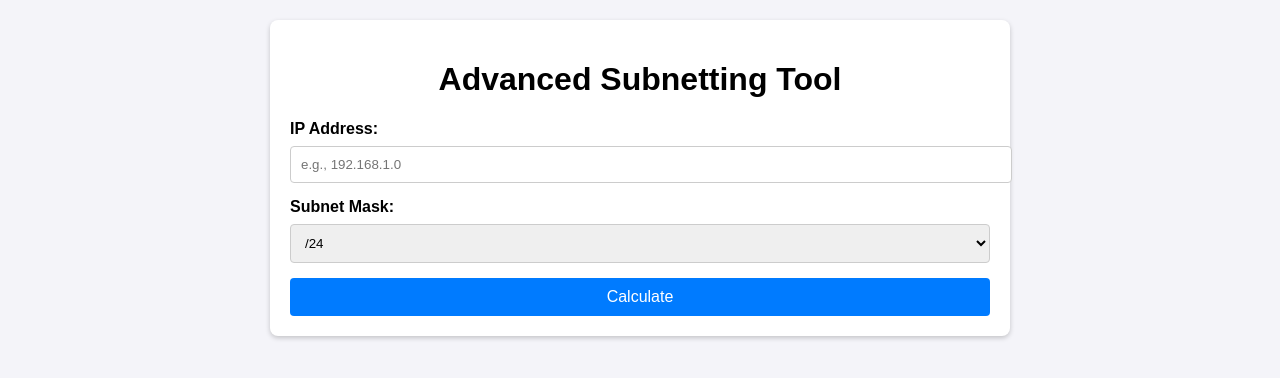
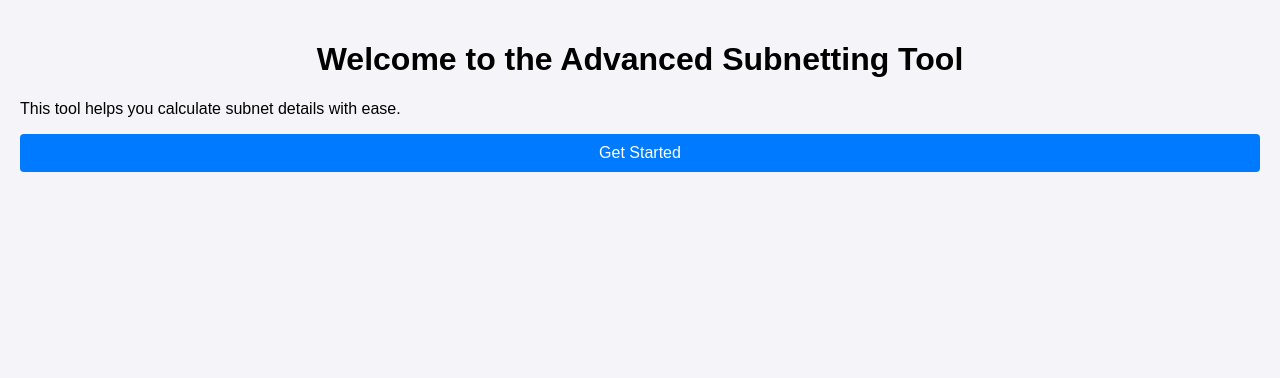
Before and after one commit to Nikhit33/mini-project, a plain HTML site: page index.html in a window 1280 px wide. Drawn offline with Linux system fonts and the light colour scheme.

Commit message:
Update index.html

```diff
--- a/index.html
+++ b/index.html
@@ -5,10 +5,20 @@
     <meta name="viewport" content="width=device-width, initial-scale=1.0">
     <title>Advanced Subnetting Tool</title>
     <link rel="stylesheet" href="style.css">
-    <script src="script.js"></script>
+    <script src="script.js" defer></script>
 </head>
 <body>
-    <div class="container">
+    <!-- Introduction Section -->
+    <div id="introSection" class="intro-container">
+        <h1>Welcome to the Advanced Subnetting Tool</h1>
+        <p>This tool helps you calculate subnet details with ease.</p>
+
+        <!-- Navigation Button -->
+        <button class="start-button" onclick="showTool()">Get Started</button>
+    </div>
+
+    <!-- Subnetting Tool Section (Initially Hidden) -->
+    <div id="toolSection" class="container" style="display: none;">
         <h1>Advanced Subnetting Tool</h1>
         <form id="subnetForm">
             <label for="ipAddress">IP Address:</label>
@@ -45,5 +55,12 @@
             <a id="detailsLink" href="#">View Step-by-Step Breakdown</a>
         </div>
     </div>
+
+    <script>
+        function showTool() {
+            document.getElementById("introSection").style.display = "none";
+            document.getElementById("toolSection").style.display = "block";
+        }
+    </script>
 </body>
 </html>
```
